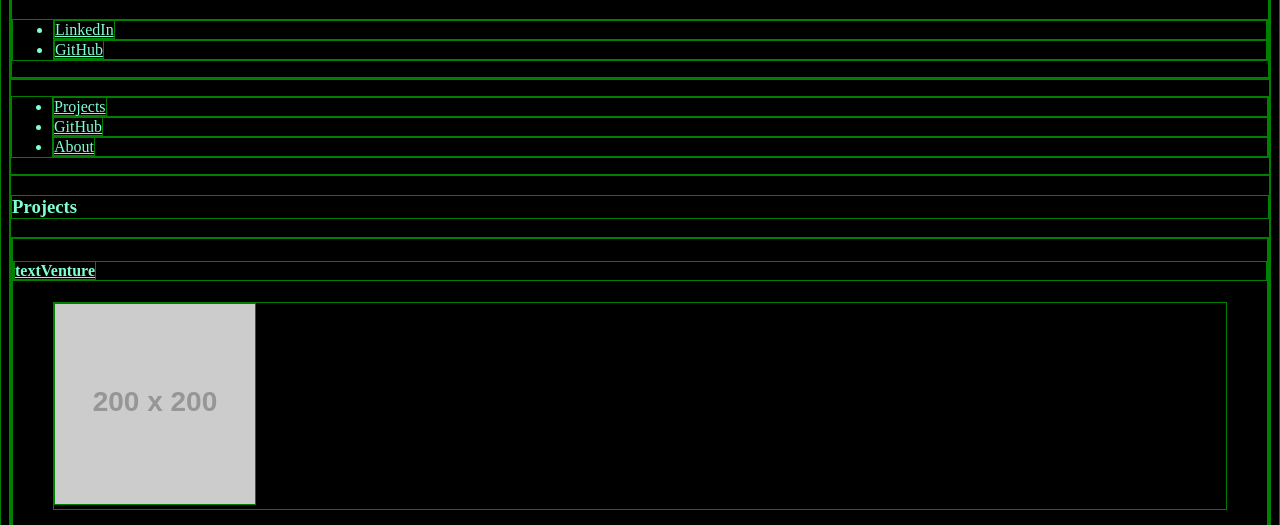
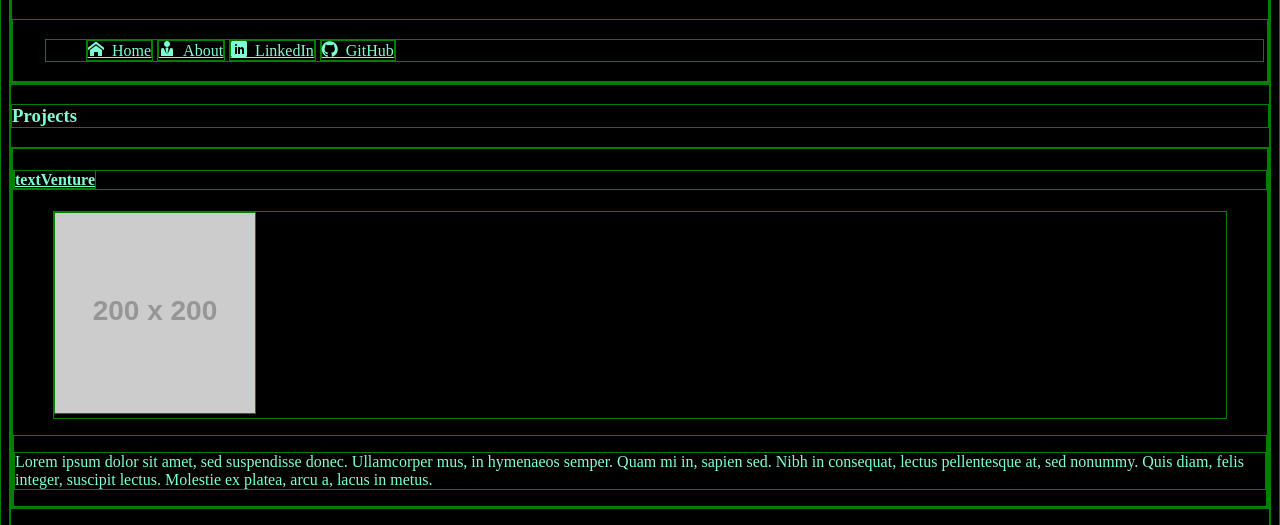
Before and after one commit to cameronmbacon/portfolio, a plain HTML site: page index.html in a window 1280 px wide. Shown: the part 199-724 px from the top of the page. Drawn offline with nearby package versions, Linux system fonts and the light colour scheme; placeholder pictures from the web are drawn by us; files whose address does not match are found by name.

Commit message:
added a media query to respond to viewport changes

```diff
--- a/index.html
+++ b/index.html
@@ -2,12 +2,14 @@
 <html>
   <head>
     <meta charset="utf-8">
+    <title>Cameron's Portfolio</title>
     <meta name="viewport" content="width=device-width, initial-scale=1">
-    <title>Cameron's Portfolio</title>
     <!--<link rel="stylesheet" href="vendor/styles/normalize.css">-->
+    <link rel="stylesheet" href="vendor/icons.css">
     <link rel="stylesheet" href="styles/base.css">
     <link rel="stylesheet" href="styles/layout.css">
     <link rel="stylesheet" href="styles/modules.css">
+    <link rel="icon" type="image/x-icon" href="https://i.imgur.com/7v5ASc8.png">
     <script src="https://code.jquery.com/jquery-3.1.1.min.js" integrity="sha256-hVVnYaiADRTO2PzUGmuLJr8BLUSjGIZsDYGmIJLv2b8=" crossorigin="anonymous"></script>
   </head>
   <body>
@@ -17,19 +19,17 @@
           <img src="http://placehold.it/100" alt="">
         </figure>
         <h1>Cameron Bacon</h1>
-        <ul>
-          <li><a href="#">LinkedIn</a></li>
-          <li><a href="https://github.com/cameronmbacon">GitHub</a></li>
-        </ul>
+        <nav class="main-nav">
+          <div class="icon-menu"></div>
+          <ul>
+            <li class="tab" data-content="projects"><a href="#" class="icon-home"> Home</a></li>
+            <li class="tab" data-content="about"><a href="#" class="icon-user-tie"> About</a></li>
+            <li class="tab" data-content="projects"><a href="#" class="icon-linkedin"> LinkedIn</a></li>
+            <li class="tab" data-content="projects"><a href="#" class="icon-github"> GitHub</a></li>
+          </ul>
+        </nav>
       </hgroup>
     </header>
-    <nav>
-      <ul>
-        <li><a href="#">Projects</a></li>
-        <li><a href="#">GitHub</a></li>
-        <li><a href="#">About</a></li>
-      </ul>
-    </nav>
     <main>
       <h3>Projects</h3>
       <section id="projects">
--- a/styles/modules.css
+++ b/styles/modules.css
@@ -1,3 +1,30 @@
+.icon-menu {
+  font-size: 2em;
+  float: right;
+}
+
 .template {
   display: none;
 }
+
+@media only screen and (min-width: 640px) {
+  .icon-menu {
+    display: none;
+  }
+
+  .main-nav {
+    padding: .2em .2em .2em 2em;
+  }
+
+  .main-nav ul {
+    display: block;
+  }
+
+  .main-nav ul li {
+    display: inline-block;
+  }
+
+  .main-nav ul li:hover a {
+    color: blue;
+  }
+}
```
